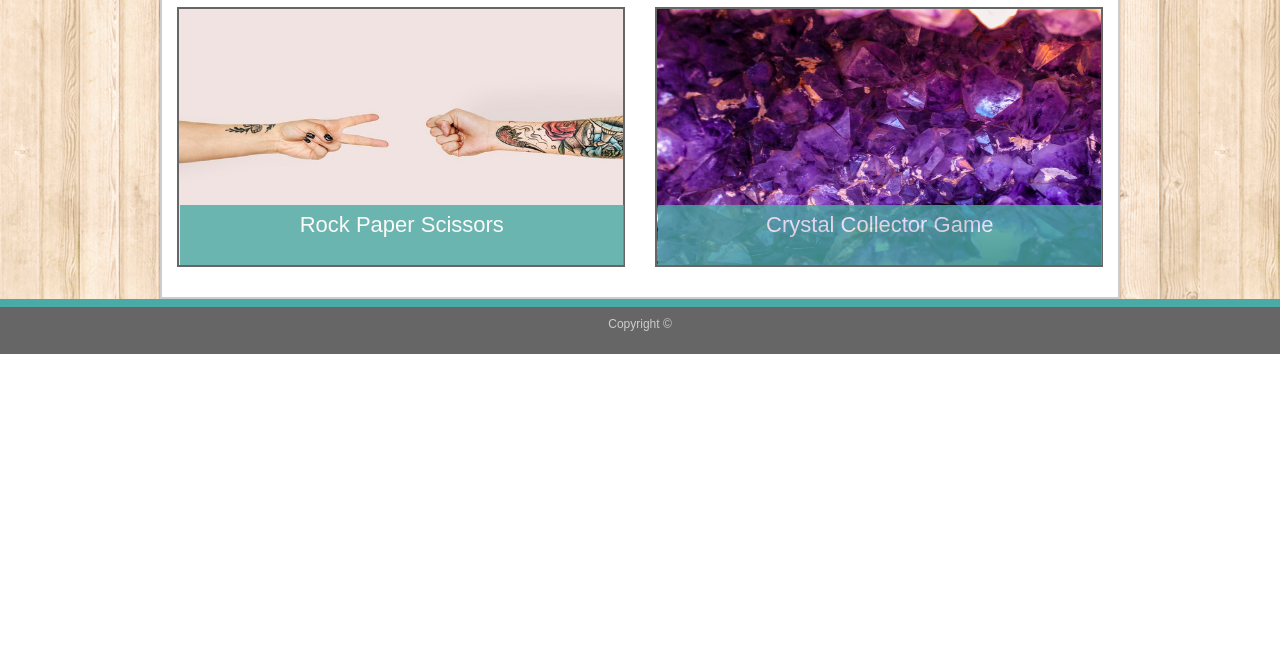
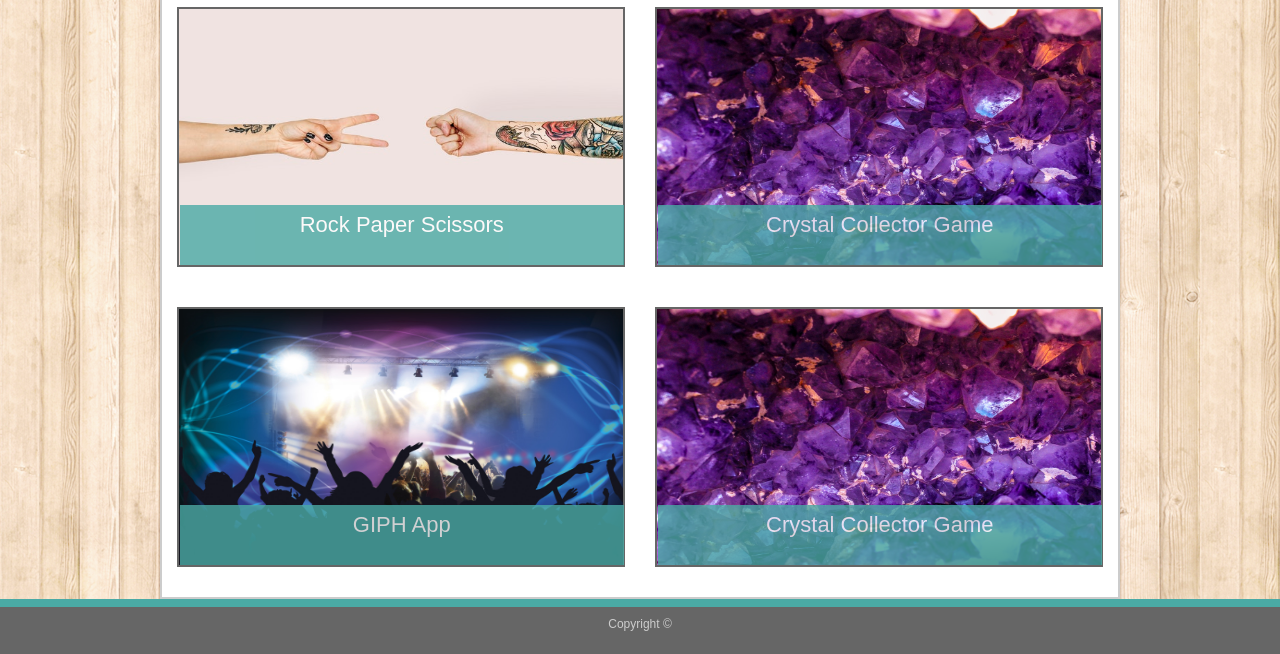
Before and after one commit to EdwardFarris/Bootstrap-Portfolio, a plain HTML site: page portfolio.html in a window 1280 px wide. Shown: the part 656-1310 px from the top of the page. Before the commit the page ends 1010 px from the top, so only its background shows below. Drawn offline with nearby package versions, Linux system fonts and the light colour scheme.

Commit message:
added GIPHY activity link to portfolio

```diff
--- a/portfolio.html
+++ b/portfolio.html
@@ -69,6 +69,18 @@
               <h3 id="piclabels">Crystal Collector Game</h3>
             </a>
           </div>
+          <div class="col-sm-12 col-md-6">
+            <a href="https://edwardfarris.github.io/GIPHY-API/" target="_blank" title="click here to go to game!">
+              <img class="pics social" src="Assets/images/music.jpg" alt="GIPH-Tastic">
+              <h3 id="piclabels">GIPH App</h3>
+            </a>
+          </div>
+          <div class="col-sm-12 col-md-6">
+            <a href="https://edwardfarris.github.io/unit-4-game/" target="_blank" title="click here to go to game!">
+              <img class="pics social" src="Assets/images/crystal.jpeg" alt="Crystal Collector Game">
+              <h3 id="piclabels">Crystal Collector Game</h3>
+            </a>
+          </div>
       </div>
     </div>
   </div>
```
Also changed, not shown: Assets/images/music.jpg (added), 3 other files.
